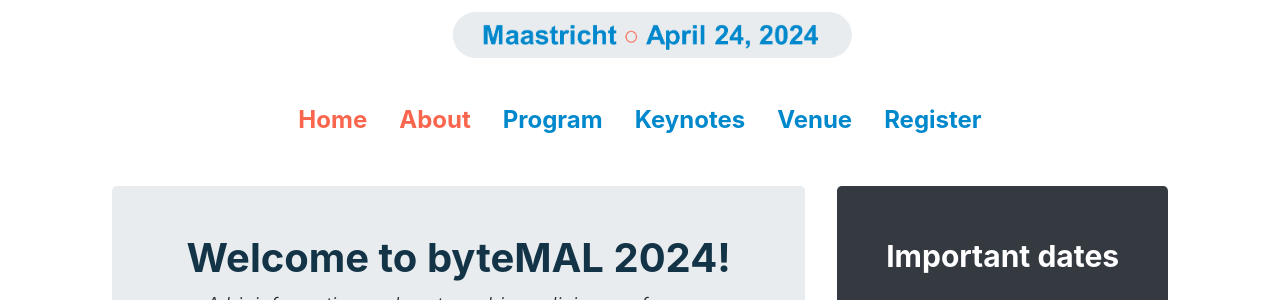
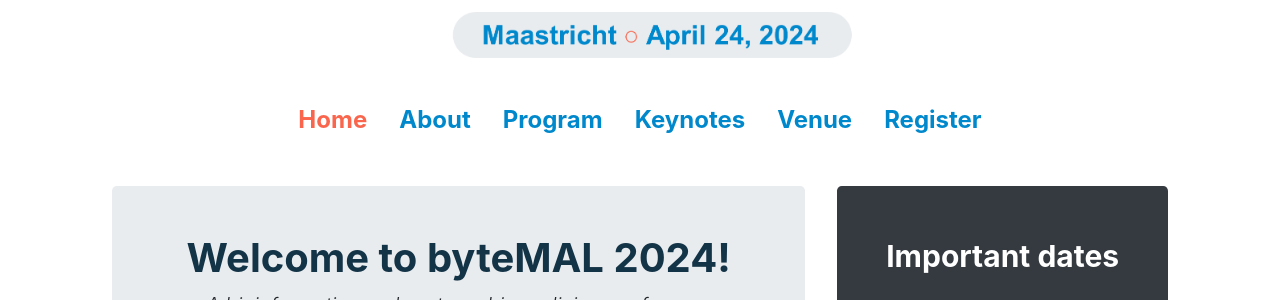
Before and after one commit to bytemal/bytemal-2024, a Jekyll site: the page built from index.html, in a window 1280 px wide. Shown: the part 395-695 px from the top of the page. Built offline with Jekyll 4.4.1, drawn with Linux system fonts in a browser that asks for light colours; nearby versions of some CDN libraries.

Commit message:
Update main.css

```diff
--- a/css/main.css
+++ b/css/main.css
@@ -6,7 +6,7 @@
 
 .respcolor a:link {color: #0088CC}
 .respcolor a:active {color: #F9664D}
-.respcolor a:link {color: #F9664D}
+.respcolor a:hover {color: #F9664D}
 
 /* keynote horizontal card pics */
 .card-img{
```
